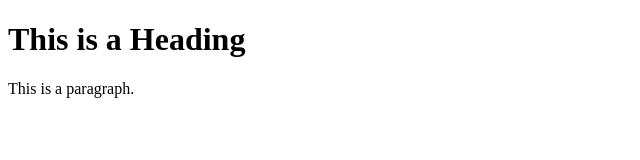
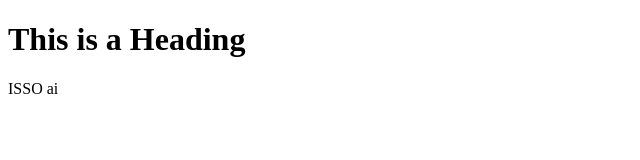
Before and after one commit to gabrieldom17/at_agr, a plain HTML site: page index.html in a window 1280 px wide. Shown: the whole page, without its empty margins (0-640 px from the left). Drawn offline with Linux system fonts and the light colour scheme.

Commit message:
atualização_pagi

```diff
--- a/index.html
+++ b/index.html
@@ -6,7 +6,7 @@
 <body>
 
 <h1>This is a Heading</h1>
-<p>This is a paragraph.</p>
+<p>ISSO ai</p>
 
 </body>
 </html>
```
